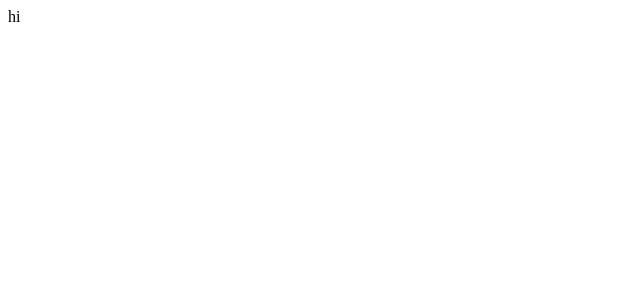
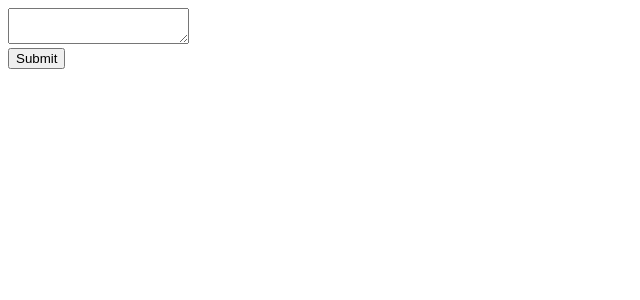
Before and after one commit to SamDTech/wbook, a React (Create React App) app: page / in a window 1280 px wide. Shown: the top 300 px of the page, without its empty margins (0-640 px from the left). Built offline with nearby package versions, Linux system fonts and the light colour scheme.

Commit message:
setup form elements

```diff
--- a/src/App.tsx
+++ b/src/App.tsx
@@ -1,11 +1,26 @@
-import React from 'react'
+import React, { useState } from "react";
 
 const App = () => {
-    return (
-        <div>
-            hi
-        </div>
-    )
-}
+  const [input, setInput] = useState("");
+  const [code, setCode] = useState("");
 
-export default App
+  const onClick = () =>{
+      console.log(input);
+  }
+  return (
+    <div>
+      <textarea
+        name="input"
+        value={input}
+        onChange={(e) => setInput(e.target.value)}
+      ></textarea>
+      <div>
+        <button onClick={onClick}>Submit</button>
+      </div>
+
+      <pre>{code}</pre>
+    </div>
+  );
+};
+
+export default App;
```
